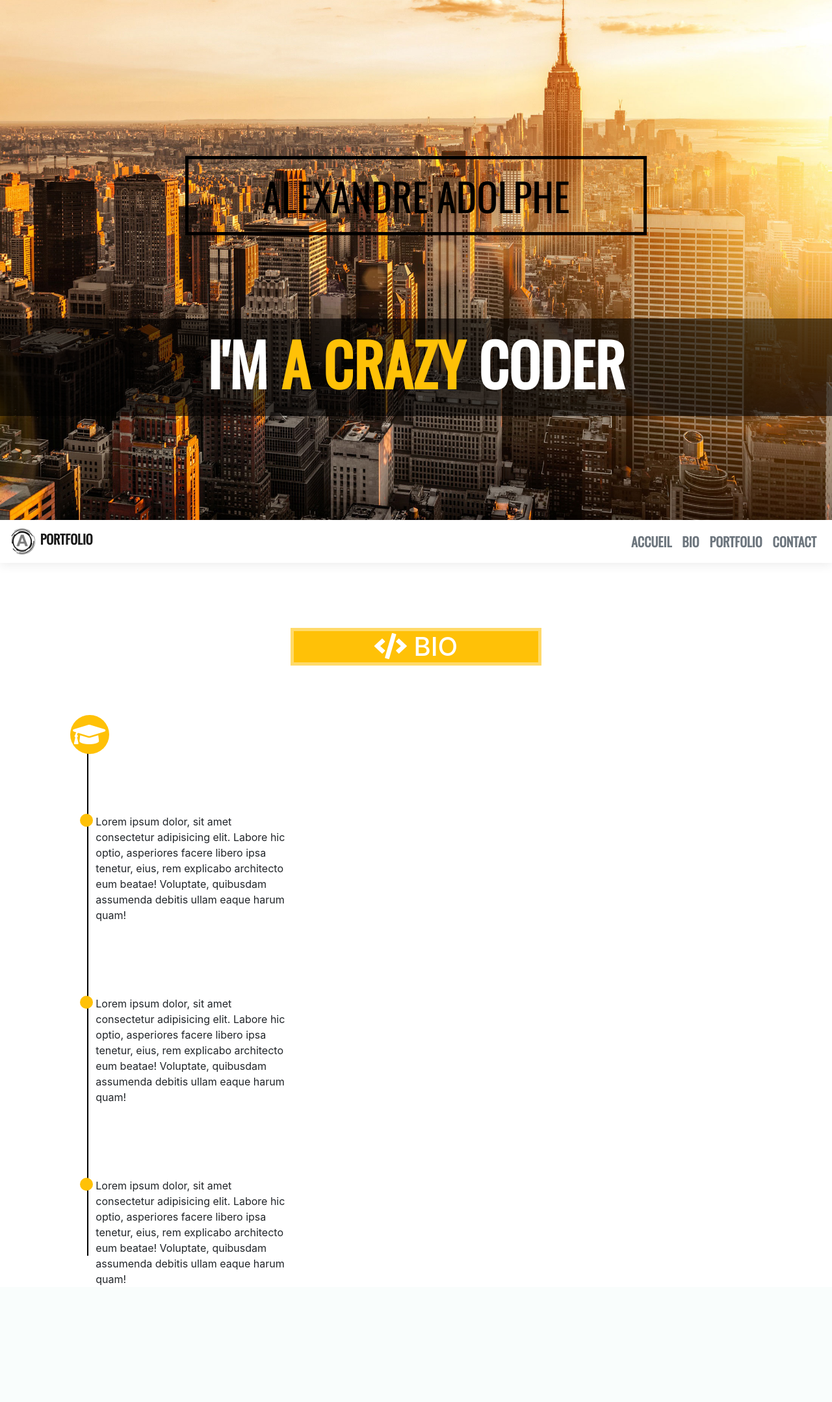
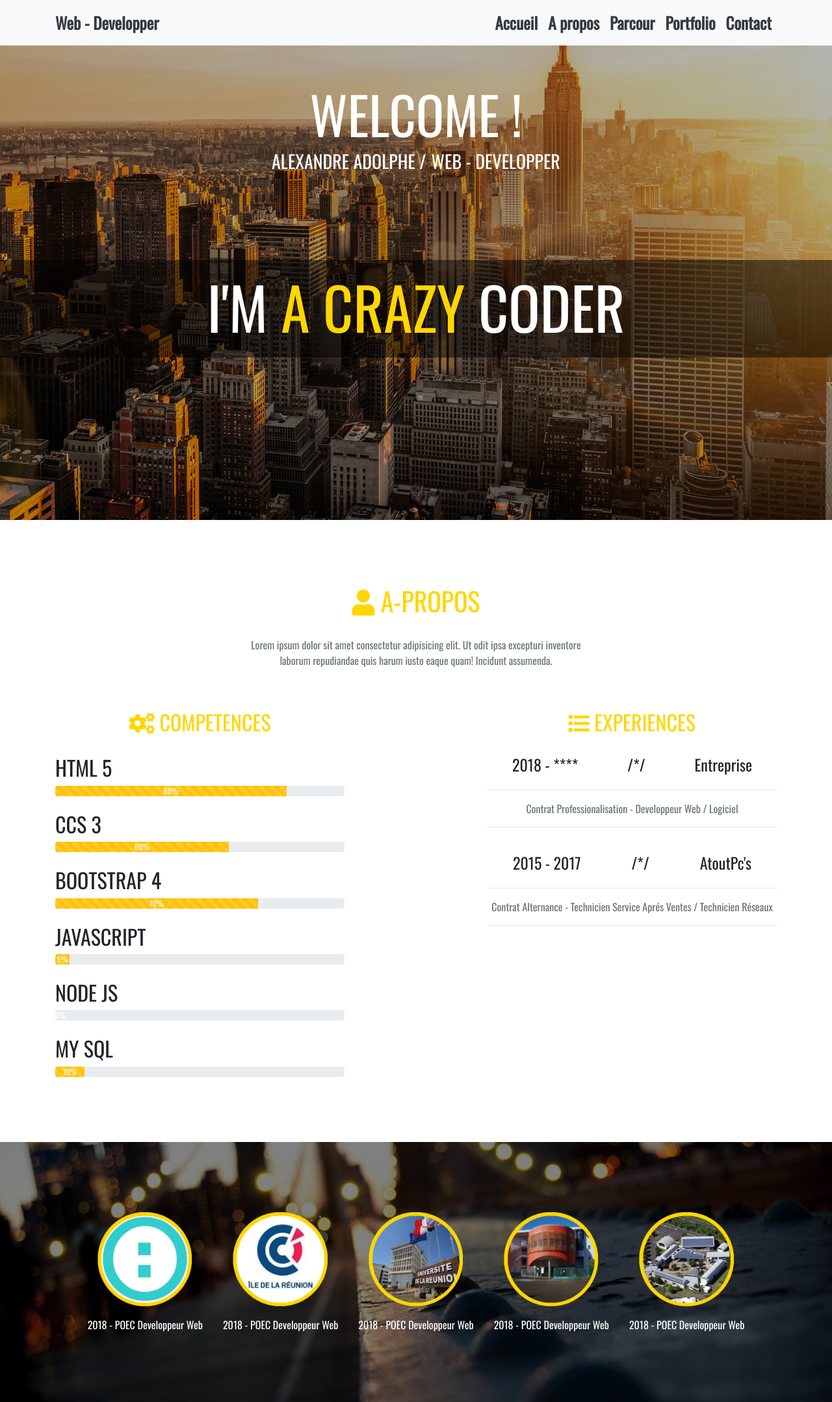
Before and after one commit to alexreu/Portfolio, a PHP site: page / in a window 1280 px wide. Shown: the whole page at 65% size. Before the commit the page ends 1977 px from the top, so only its background shows below. Run offline with PHP 8.4, Linux system fonts and the light colour scheme; some libraries are stand-ins or nearby versions.

Commit message:
portfolio recommencer de 0 pour un nouveau design / a continuer design interessant

```diff
--- a/index.html
+++ b/index.html
@@ -1,156 +1,196 @@
-<!DOCTYPE html>
+<!doctype html>
 <html lang="en">
 
 <head>
-    <meta charset="UTF-8">
-    <meta name="viewport" content="width=device-width, initial-scale=1.0">
-    <meta http-equiv="X-UA-Compatible" content="ie=edge">
-    <link rel="shortcut icon" href="img/logo.png" type="image/x-icon">
-    <link rel="stylesheet" href="style/style.css" type="text/css">
-    <link rel="stylesheet" href="https://use.fontawesome.com/releases/v5.0.13/css/all.css" integrity="sha384-DNOHZ68U8hZfKXOrtjWvjxusGo9WQnrNx2sqG0tfsghAvtVlRW3tvkXWZh58N9jp"
+    <title>Portfolio</title>
+    <!-- Required meta tags -->
+    <meta charset="utf-8">
+    <meta name="viewport" content="width=device-width, initial-scale=1, shrink-to-fit=no">
+    <link rel="stylesheet" href="style/style.css">
+    <link href="https://fonts.googleapis.com/css?family=Oswald" rel="stylesheet">
+
+    <!-- Font awesomme css -->
+    <link href="https://use.fontawesome.com/releases/v5.0.6/css/all.css" rel="stylesheet">
+    <!-- Bootstrap CSS -->
+    <link rel="stylesheet" href="https://maxcdn.bootstrapcdn.com/bootstrap/4.0.0/css/bootstrap.min.css" integrity="sha384-Gn5384xqQ1aoWXA+058RXPxPg6fy4IWvTNh0E263XmFcJlSAwiGgFAW/dAiS6JXm"
         crossorigin="anonymous">
-    <link href="https://fonts.googleapis.com/css?family=Oswald" rel="stylesheet">
-    <link rel="stylesheet" href="https://stackpath.bootstrapcdn.com/bootstrap/4.1.0/css/bootstrap.min.css" integrity="sha384-9gVQ4dYFwwWSjIDZnLEWnxCjeSWFphJiwGPXr1jddIhOegiu1FwO5qRGvFXOdJZ4"
-        crossorigin="anonymous">
-    <title>Alexandre ADOLPHE</title>
 </head>
 
 <body>
+
     <!-- debut header -->
     <header>
-        <div class="container-fluid header_container">
-            <div class="container text-center header_name">
-                <div class="col-lg-8 offset-lg-2">
-                    <h1>Alexandre ADOLPHE</h1>
+        <div class="overlay"></div>
+        <div class="container text-center mx-auto d-flex flex-column header_content justify-content-center position-relative">
+            <h1 class="text-white text-uppercase">Welcome !</h1>
+            <div class="d-flex align-items-center justify-content-center">
+                <h3 class="text-white text-uppercase">Alexandre ADOLPHE /</h3>
+                <h3 class="text-white text-uppercase pl-2">Web - Developper</h3>
             </div>
         </div>
-            <div class="container-fluid text-center header_slider">
-                <div class="col-lg-8 offset-lg-2">
-                    <div id="slider_header" class="carousel slide" data-ride="carousel">
-                        <div class="carousel-inner">
-                            <div class="carousel-item active">
-                                <h1>i'm
-                                    <span>a crazy</span> coder</h1>
+        <div class="container-fluid position-relative slider_content">
+            <div id="carouselId" class="carousel slide slider" data-ride="carousel">
+                <div class="carousel-inner" role="listbox">
+                    <div class="carousel-item active text-center">
+                        <h1 class="text-white text-uppercase">I'm <span class="yellow">a crazy</span> coder</h1>
                     </div>
-                            <div class="carousel-item">
-                                <h1>i'm
-                                    <span>a Web</span> developper</h1>
+                    <div class="carousel-item text-center">
+                        <h1 class="text-white text-uppercase">I'm <span class="yellow">a web</span> developper</h1>
                     </div>
-                            <div class="carousel-item">
-                                <h1>by
-                                    <span>simplon</span> reunion</h1>
+                    <div class="carousel-item text-center">
+                        <h1 class="text-white text-uppercase">By <span class="yellow">simplon</span> reunion</h1>
                     </div>
                 </div>
             </div>
         </div>
-            </div>
+        <div class="container-fluid scroll_down_container d-flex align-items-center justify-content-center">
+            <i class="fas fa-chevron-down fa-3x text-white"></i>
         </div>
     </header>
     <!-- fin header -->
 
-    <!-- debut menu pc -->
-    <nav class="navbar navbar-expand-lg navbar-light sticky-top">
-        <a href="#" class="navbar-brand">
-            <img src="img/logo.png" alt="logo" class="img-fluid" width="40" height="40">
-            <span>Portfolio</span>
-        </a>
-        <button class="navbar-toggler" type="button" data-toggle="collapse" data-target="#navbar_pc" aria-controls="navbar_pc" aria-expanded="false" aria-label="Toggle navigation">
-                <span class="navbar-toggler-icon"></span>
-        </button>
-        <div class="collapse navbar-collapse" id="navbar_pc">
+    <!-- debut navbar pc -->
+    <section id="navabar-pc">
+        <div class="container-fluid p-0">
+            <nav class="navbar navbar-expand-md bg-light fixed-top">
+                <div class="container">
+                    <a href="#" class="navbar-brand brand text-dark font-weight-bold">Web - Developper</a>
                     <ul class="navbar-nav ml-auto">
                         <li class="nav-item">
-                    <a href="" class="nav-link">
-                        Accueil
-                    </a>
+                            <a href="#" class="nav-link text-dark font-weight-bold">Accueil</a>
                         </li>
                         <li class="nav-item">
-                    <a href="" class="nav-link">
-                        Bio
-                    </a>
+                            <a href="#" class="nav-link text-dark font-weight-bold">A propos</a>
                         </li>
                         <li class="nav-item">
-                    <a href="" class="nav-link">
-                        Portfolio
-                    </a>
+                            <a href="#" class="nav-link text-dark font-weight-bold">Parcour</a>
                         </li>
                         <li class="nav-item">
-                    <a href="" class="nav-link">
-                        Contact
-                    </a>
+                            <a href="#" class="nav-link text-dark font-weight-bold">Portfolio</a>
+                        </li>
+                        <li class="nav-item">
+                            <a href="#" class="nav-link text-dark font-weight-bold">Contact</a>
                         </li>
                     </ul>
                 </div>
             </nav>
-    <!-- fin menu pc -->
+        </div>
+    </section>
+    <!-- fin navbar-pc -->
 
-    <!-- debut main -->
-    <main id="main">
-        <section id="bio">
-            <article class="container-fluid">
-                <div class="col-lg-4 offset-lg-4 text-center title_bio">
-                    <h1><i class="fas fa-code"></i> Bio</h1>
-                </div>
-                <div class="col-lg-8 offset-lg-1">
-                    <div class="vertical_line">
-                        <div class="circle_timeline_graduation"><i class="fas fa-graduation-cap"></i></div>
-                        <div class="circle_timeline_simplon">
-                            <p>
-                                Lorem ipsum dolor, sit amet consectetur adipisicing elit.
-                                Labore hic optio, asperiores facere libero ipsa tenetur, eius,
-                                rem explicabo architecto eum beatae! Voluptate, quibusdam assumenda
-                                debitis ullam eaque harum quam!
-                            </p>
-                        </div>
-                        <div class="circle_timeline_cci">
-                                <p>
-                                    Lorem ipsum dolor, sit amet consectetur adipisicing elit.
-                                    Labore hic optio, asperiores facere libero ipsa tenetur, eius,
-                                    rem explicabo architecto eum beatae! Voluptate, quibusdam assumenda
-                                    debitis ullam eaque harum quam!
-                                </p>
-                        </div>
-                        <div class="circle_timeline_univ">
-                                <p>
-                                    Lorem ipsum dolor, sit amet consectetur adipisicing elit.
-                                    Labore hic optio, asperiores facere libero ipsa tenetur, eius,
-                                    rem explicabo architecto eum beatae! Voluptate, quibusdam assumenda
-                                    debitis ullam eaque harum quam!
+    <!-- menu mobile a faire -->
+    <!-- menu mobile a faire -->
+
+    <!-- debut about -->
+    <section id="about">
+        <div class="container">
+            <div class="col-6 offset-3 text-center">
+                <h1 class="text-uppercase yellow pb-4"><i class="fas fa-user"></i> A-propos</h1>
+                <p class="text-muted">
+                    Lorem ipsum dolor sit amet consectetur adipisicing elit.
+                    Ut odit ipsa excepturi inventore laborum repudiandae quis harum iusto
+                    eaque quam! Incidunt assumenda.
                 </p>
             </div>
         </div>
+        <div class="container">
+            <div class="row pt-5">
+                <div class="col-5">
+                    <div class="text-center">
+                        <h2 class="text-uppercase yellow"><i class="fas fa-cogs"></i> competences</h2>
                     </div>
-            </article>
+                    <h2 class="text-uppercase pt-4">html 5</h2>
+                    <div class="progress">
+                        <div class="progress-bar progress-bar-striped progress-bar-animated bg-warning" role="progressbar"
+                            style="width: 80%;" aria-valuenow="25" aria-valuemin="0" aria-valuemax="100">80%</div>
+                    </div>
+                    <h2 class="text-uppercase pt-4">ccs 3</h2>
+                    <div class="progress">
+                        <div class="progress-bar progress-bar-striped progress-bar-animated bg-warning" role="progressbar"
+                            style="width: 60%;" aria-valuenow="25" aria-valuemin="0" aria-valuemax="100">60%</div>
+                    </div>
+                    <h2 class="text-uppercase pt-4">bootstrap 4</h2>
+                    <div class="progress">
+                        <div class="progress-bar progress-bar-striped progress-bar-animated bg-warning" role="progressbar"
+                            style="width: 70%;" aria-valuenow="25" aria-valuemin="0" aria-valuemax="100">70%</div>
+                    </div>
+                    <h2 class="text-uppercase pt-4">Javascript</h2>
+                    <div class="progress">
+                        <div class="progress-bar progress-bar-striped progress-bar-animated bg-warning" role="progressbar"
+                            style="width: 5%;" aria-valuenow="25" aria-valuemin="0" aria-valuemax="100">5%</div>
+                    </div>
+                    <h2 class="text-uppercase pt-4">node js</h2>
+                    <div class="progress">
+                        <div class="progress-bar progress-bar-striped progress-bar-animated bg-warning" role="progressbar"
+                            style="width: 0%;" aria-valuenow="25" aria-valuemin="0" aria-valuemax="100">0%</div>
+                    </div>
+                    <h2 class="text-uppercase pt-4">my sql</h2>
+                    <div class="progress">
+                        <div class="progress-bar progress-bar-striped progress-bar-animated bg-warning" role="progressbar"
+                            style="width: 10%;" aria-valuenow="25" aria-valuemin="0" aria-valuemax="100">10%</div>
+                    </div>
+                </div>
+                <div class="col-5 offset-2 text-center">
+                    <h2 class="text-uppercase yellow"><i class="fas fa-list"></i> experiences</h2>
+                    <div class="d-flex justify-content-around pt-4">
+                        <h4>2018 - ****</h4>
+                        <h4><span>/*/</span></h4>
+                        <h4>Entreprise</h4>
+                    </div>
+                    <hr>
+                    <p class="text-muted">Contrat Professionalisation - Developpeur Web / Logiciel</p>
+                    <hr>
+                    <div class="d-flex justify-content-around pt-4">
+                        <h4>2015 - 2017</h4>
+                        <h4><span>/*/</span></h4>
+                        <h4>AtoutPc's</h4>
+                    </div>
+                    <hr>
+                    <p class="text-muted">Contrat Alternance - Technicien Service Aprés Ventes / Technicien Réseaux</p>
+                    <hr>
+                </div>
+            </div>
+        </div>
     </section>
-    </main>
+    <!-- fin about -->
 
+    <!-- debut parcour -->
+    <section id="parcour">
+        <div class="overlay_parcour container-fluid d-flex align-items-center">
+            <div class="col-12 d-flex text-center p-0">
+                <div class="img_formation col-2 offset-1">
+                    <img src="img/simplon.png" alt="simplon" class="img-fluid">
+                    <p class="text-white">2018 - POEC Developpeur Web</p>
+                </div>
+                <div class="img_formation col-2">
+                    <img src="img/cci.png" alt="simplon" class="img-fluid">
+                    <p class="text-white">2018 - POEC Developpeur Web</p>
+                </div>
+                <div class="img_formation col-2">
+                    <img src="img/fac.png" alt="simplon" class="img-fluid">
+                    <p class="text-white">2018 - POEC Developpeur Web</p>
+                </div>
+                <div class="img_formation col-2">
+                    <img src="img/lyc.png" alt="simplon" class="img-fluid">
+                    <p class="text-white">2018 - POEC Developpeur Web</p>
+                </div>
+                <div class="img_formation col-2">
+                    <img src="img/clg.png" alt="simplon" class="img-fluid">
+                    <p class="text-white">2018 - POEC Developpeur Web</p>
+                </div>
+            </div>
+        </div>
+    </section>
 
-
-
-
-
-
-
-
-
-
-
-
-
-
-
-
-
-
-
-
-
-    <script src="https://code.jquery.com/jquery-3.3.1.slim.min.js" integrity="sha384-q8i/X+965DzO0rT7abK41JStQIAqVgRVzpbzo5smXKp4YfRvH+8abtTE1Pi6jizo"
+    <!-- Optional JavaScript -->
+    <!-- jQuery first, then Popper.js, then Bootstrap JS -->
+    <script src="https://code.jquery.com/jquery-3.2.1.slim.min.js" integrity="sha384-KJ3o2DKtIkvYIK3UENzmM7KCkRr/rE9/Qpg6aAZGJwFDMVNA/GpGFF93hXpG5KkN"
         crossorigin="anonymous"></script>
-    <script src="https://cdnjs.cloudflare.com/ajax/libs/popper.js/1.14.0/umd/popper.min.js" integrity="sha384-cs/chFZiN24E4KMATLdqdvsezGxaGsi4hLGOzlXwp5UZB1LY//20VyM2taTB4QvJ"
+    <script src="https://cdnjs.cloudflare.com/ajax/libs/popper.js/1.12.9/umd/popper.min.js" integrity="sha384-ApNbgh9B+Y1QKtv3Rn7W3mgPxhU9K/ScQsAP7hUibX39j7fakFPskvXusvfa0b4Q"
         crossorigin="anonymous"></script>
-    <script src="https://stackpath.bootstrapcdn.com/bootstrap/4.1.0/js/bootstrap.min.js" integrity="sha384-uefMccjFJAIv6A+rW+L4AHf99KvxDjWSu1z9VI8SKNVmz4sk7buKt/6v9KI65qnm"
+    <script src="https://maxcdn.bootstrapcdn.com/bootstrap/4.0.0/js/bootstrap.min.js" integrity="sha384-JZR6Spejh4U02d8jOt6vLEHfe/JQGiRRSQQxSfFWpi1MquVdAyjUar5+76PVCmYl"
         crossorigin="anonymous"></script>
+    <script src="js/mains.js"></script>
 </body>
 
 </html>
--- a/style/style.css
+++ b/style/style.css
@@ -1,162 +1,90 @@
 :root {
-    --yellow : color #FFD600;
-    --gray : color #515A5F;
+    --my-yellow: color #FFD600;
+    --gray : color #515A5F !important;
 }
-
+.yellow {
+    color: #FFD600 !important;
+}
+body{
+    font-family: 'Oswald', sans-serif !important;
+}
 /* debut header */
 header {
-    background: url(../img/header.jpg) no-repeat;
+    background: url(../img/header.jpg) no-repeat center;
     background-size: cover;
     background-position: center;
-    background-attachment: fixed;
     height: 100vh;
     width: 100%;
 }
-.header_container {
-    position: relative;
-    top: 30%;
-    padding: 0 !important
+.overlay {
+    background-color: rgba(0, 0, 0, 0.3);
+    position: absolute;
+    z-index: 0;
+    height: 100vh;
+    width: 100%;
 }
-.header_name {
-    margin-bottom: 10%;
+.header_content {
+    height: 50vh;
 }
-.header_name h1 {
-    color: #000;
-    text-transform: uppercase;
-    font-size: 60px;
-    border: 5px solid #000;
-    padding: 20px;
-    transition: 0.6s all;
-    font-family: 'Oswald', sans-serif;
+.header_content h1 {
+    font-size: 80px !important;
 }
-.header_name h1:hover{
-    color: #fff;
-    border: 5px solid #fff;
+.slider{
+    top: 12%;
 }
-.header_slider{
-    background-color: rgba(0, 0, 0, 0.6);
-    margin: 0;
+.slider_content {
+    background-color: rgba(0, 0, 0, 0.5);
     height: 150px;
-    padding: 15px;
 }
-.carousel-item h1 {
-    color: #fff;
-    text-transform: uppercase;
+.slider_content h1 {
     font-size: 90px;
-    font-weight: bold;
-    font-family: 'Oswald', sans-serif;
 }
-.carousel-item span {
-    color: var(--yellow);
+.scroll_down_container {
+    height: 30vh;
+}
+.scroll_down_container i {
+    animation: scroll_down 2.2s cubic-bezier(0.15, 0.41, 0.69, .94);
+    animation-iteration-count: infinite;
+}
+@keyframes scroll_down {
+    0%   { opacity: 0;}
+    10%  { transform: translateY(0); opacity: 1;}
+    100%  { transform: translateY(35px); opacity: 0;}
 }
 /* fin header */
 
-/* debut menu pc */
-.navbar {
-    box-shadow: 0px 4px 15px rgba(0,0,0,0.07);
-    background-color: #fff;
+/* debut navbar pc */
+nav {
+    font-size: 25px !important;
 }
-.navbar-brand span {
-    text-transform: uppercase !important;
-    font-weight: bold !important;
-    font-family: 'Oswald', sans-serif !important;
+.brand {
+    font-size: 25px !important;
+}
+/* fin navbar pc  */
+
+/* debut navbar mobile */
+/* fin navbar mobile */
+
+/* debut about */
+#about {
+    padding-top: 100px;
+    padding-bottom: 100px;
+}
+/* fin about */
+
+/* debut parcour */
+#parcour {
+    background: url(../img/formation-img.jpg) no-repeat center;
+    background-size: cover;
+    height: 400px;
+    width: 100%;
+}
+.overlay_parcour {
+    background: rgba(0, 0, 0, 0.5);
+    height: 400px;
+    width: 100%;
+}
+.img_formation img {
+    height: auto;
 
 }
-.nav-link {
-    color: var(--gray) !important;
-    text-transform: uppercase;
-    font-family: 'Oswald', sans-serif;
-    font-weight: bold;
-    font-size: 20px;
-    transition: 0.6s all;
-}
-.nav-link:hover {
-    color: var(--yellow) !important;
-}
-/* fin menu pc */
-
-/* debut bio */
-#bio {
-    padding-top: 100px;
-}
-.title_bio h1 {
-    background-color: var(--yellow);
-    color: #fff;
-    text-transform: uppercase;
-    border: 5px solid rgba(255, 255, 255, 0.4);
-    transition: 0.6s all;
-
-}
-.title_bio h1:hover {
-    background-color: #fff;
-    color: var(--yellow);
-    border: 5px solid var(--yellow);
-}
-.title_bio {
-    padding-bottom: 50px;
-}
-.vertical_line  {
-    margin-top: 20px;
-    width: 1px;
-    height: 800px;
-    border: 1px solid #000;
-    margin-top: 50px;
-}
-.circle_timeline_graduation{
-    position: absolute;
-    left: -1.4%;
-    top: -4%;
-    height: 60px;
-    width: 60px;
-    border-radius: 50%;
-    background-color: var(--yellow);
-}
-.circle_timeline_graduation i {
-    font-size: 40px;
-    color: #fff;
-    position: relative;
-    left: 8%;
-    top: 17%;
-}
-.circle_timeline_simplon {
-    position: absolute;
-    left: 0.5%;
-    top: 15%;
-    height: 20px;
-    width: 20px;
-    border-radius: 50%;
-    background-color: var(--yellow);
-}
-.circle_timeline_simplon p {
-    position: absolute;
-    width: 300px;
-    left: 120%;
-}
-.circle_timeline_cci {
-    position: absolute;
-    top: 50%;
-    left: 0.5%;
-    height: 20px;
-    width: 20px;
-    border-radius: 50%;
-    background-color: var(--yellow);
-}
-.circle_timeline_cci p {
-    position: absolute;
-    width: 300px;
-    left: 120%;
-}
-.circle_timeline_univ {
-    position: absolute;
-    top: 85%;
-    left: 0.5%;
-    height: 20px;
-    width: 20px;
-    border-radius: 50%;
-    background-color: var(--yellow);
-}
-.circle_timeline_univ p {
-    position: absolute;
-    width: 300px;
-    left: 120%;
-}
```
Also changed, not shown: js/mains.js (added). Lines whose indentation alone changed are shown as unchanged.
